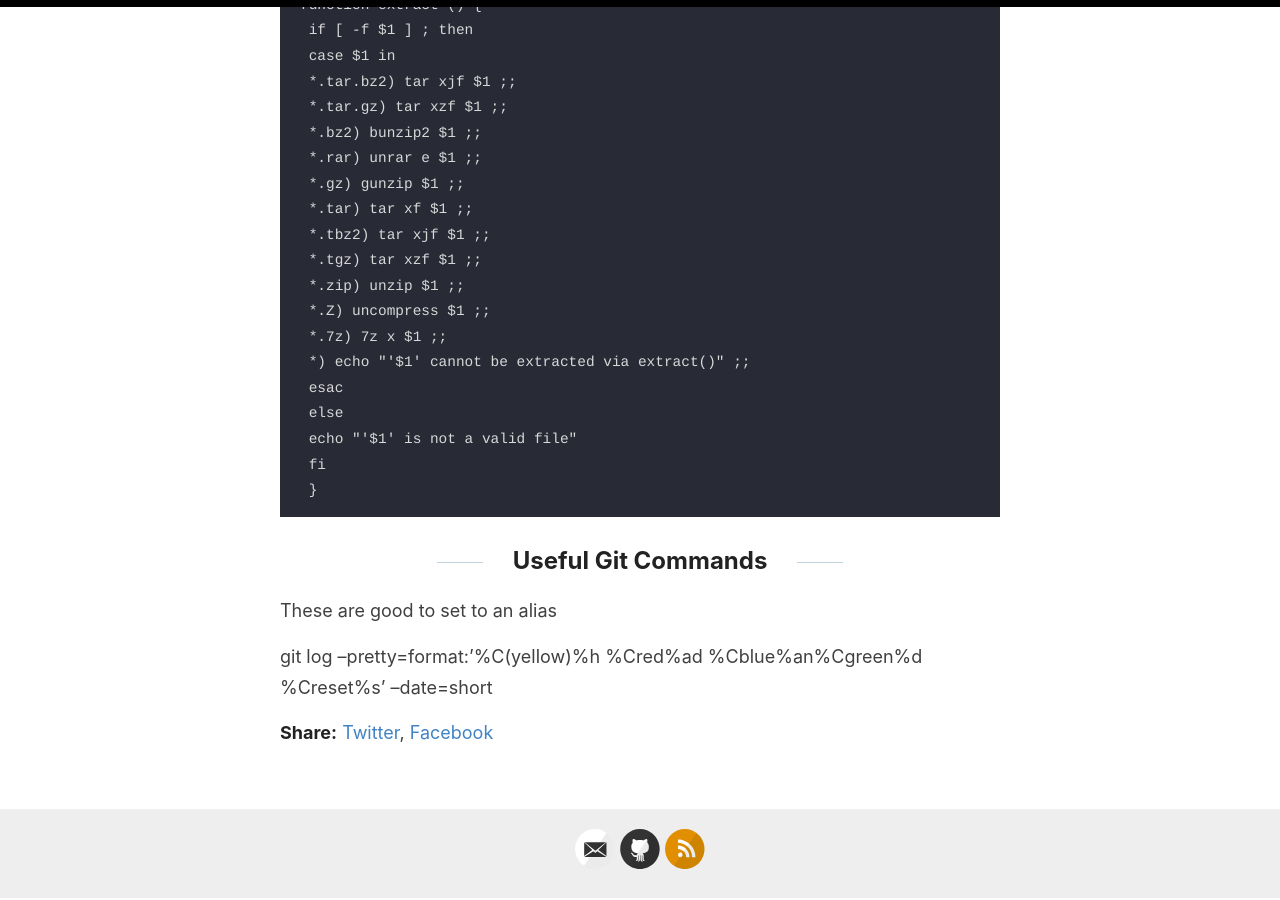
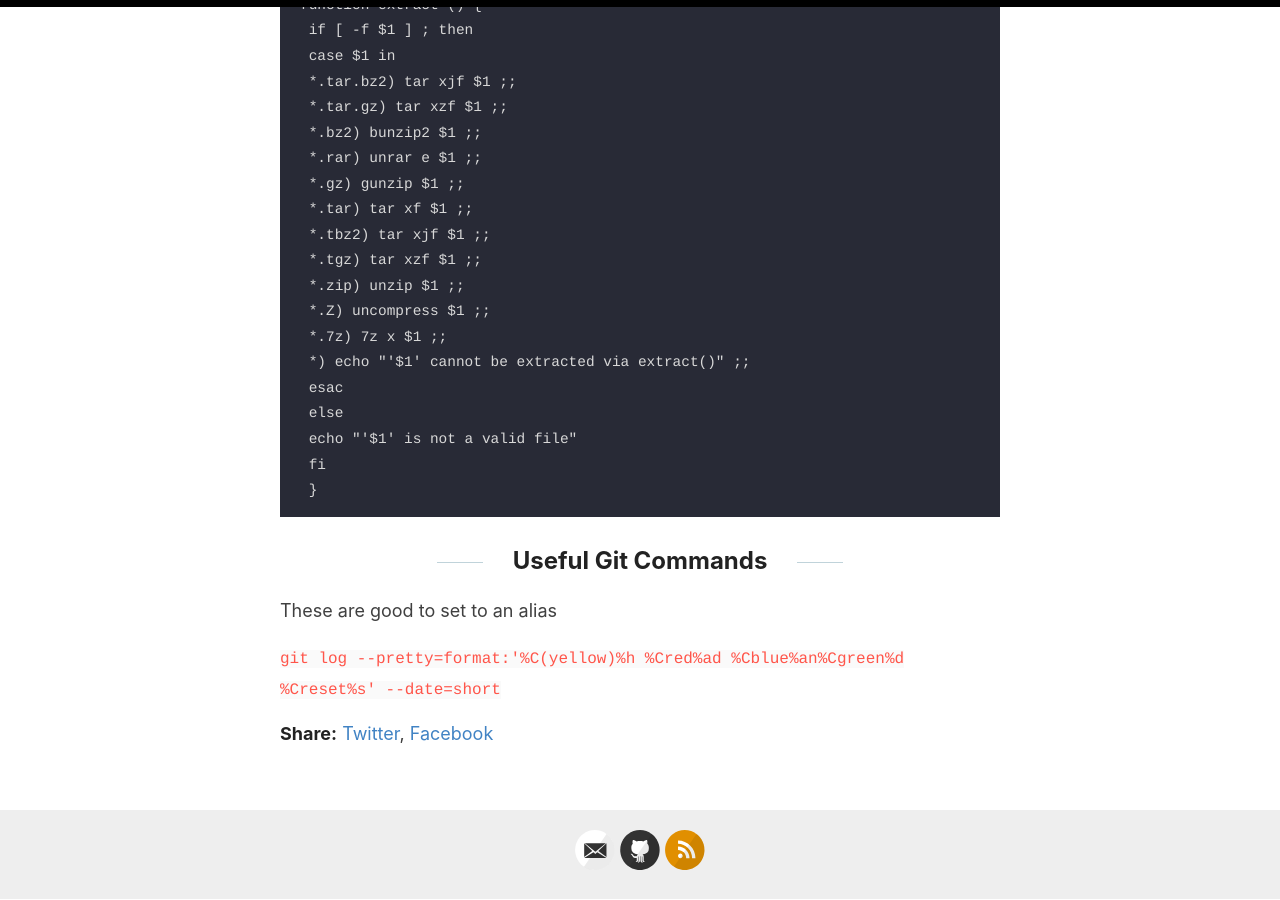
Before and after one commit to jss367/blog, a Jekyll site: the page built from _posts/2020-06-06-bash-aliases.md, in a window 1280 px wide and 900 px high, scrolled down 946 px. Built offline with Jekyll 4.4.1, drawn with Linux system fonts in a browser that asks for light colours; our own code applies the rules of GitHub Pages for plain Markdown files.

```diff
--- a/_posts/2020-06-06-bash-aliases.md
+++ b/_posts/2020-06-06-bash-aliases.md
@@ -58,4 +58,4 @@ function extract () {
 
 These are good to set to an alias
 
-git log --pretty=format:'%C(yellow)%h %Cred%ad %Cblue%an%Cgreen%d %Creset%s' --date=short
+`git log --pretty=format:'%C(yellow)%h %Cred%ad %Cblue%an%Cgreen%d %Creset%s' --date=short`
```
